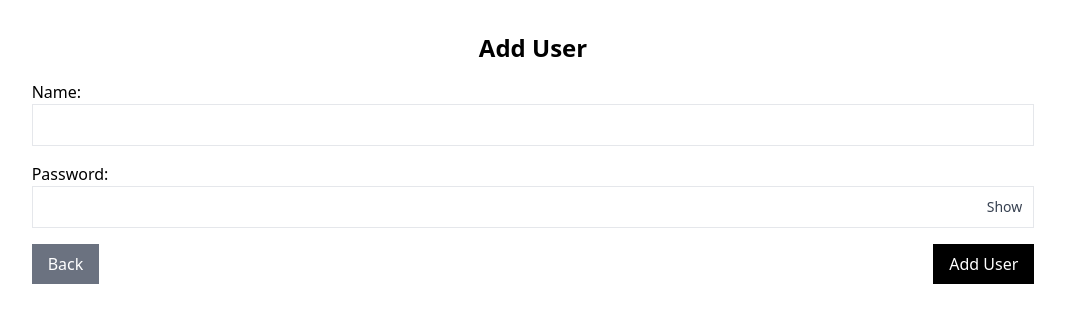
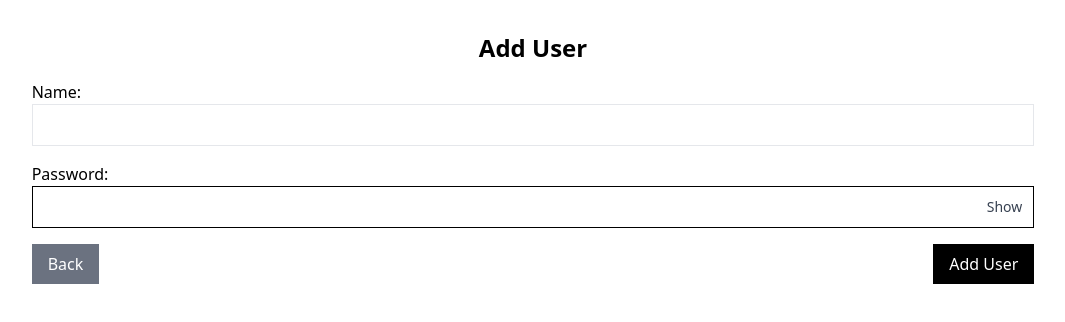
Before and after one commit to zhqnrf/LoginApp, a React (Create React App) app: page /add-user in a window 1280 px wide. Shown: the top 322 px of the page, without its empty margins (107-1172 px from the left). Built offline with nearby package versions, Linux system fonts and the light colour scheme; sample sign-in values are in the browser's storage.

Commit message:
[test] at AddUser text-white

```diff
--- a/src/AddUser.js
+++ b/src/AddUser.js
@@ -42,7 +42,11 @@ export default function AddUser({ darkMode }) {
           <div className="relative">
             <input
               type={showPassword ? "text" : "password"}
-              className={`w-full p-2 border text-black`}
+              className={`w-full p-2 border ${
+                darkMode
+                  ? "bg-gray-800 border-white text-white"
+                  : "bg-white border-black text-black"
+              } `}
               value={password}
               onChange={(e) => setPassword(e.target.value)}
               required
```
